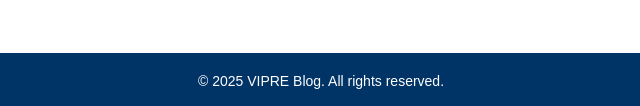
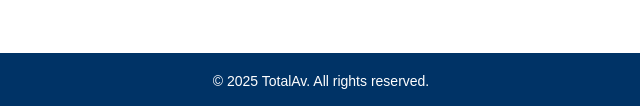
Before and after one commit to totalavhub/totalavhub.github.io, a plain HTML site: page index.html in a window 1280 px wide. Shown: the part 2420-2526 px from the top of the page, 319-959 px from the left. Drawn offline with Linux system fonts and the light colour scheme.

Commit message:
Update index.html

```diff
--- a/index.html
+++ b/index.html
@@ -183,7 +183,7 @@ window.smartsupp||(function(d) {
   </div>
 
     <footer>
-        &copy; 2025 VIPRE Blog. All rights reserved.
+        &copy; 2025 TotalAv. All rights reserved.
     </footer>
 
 </body>
```
